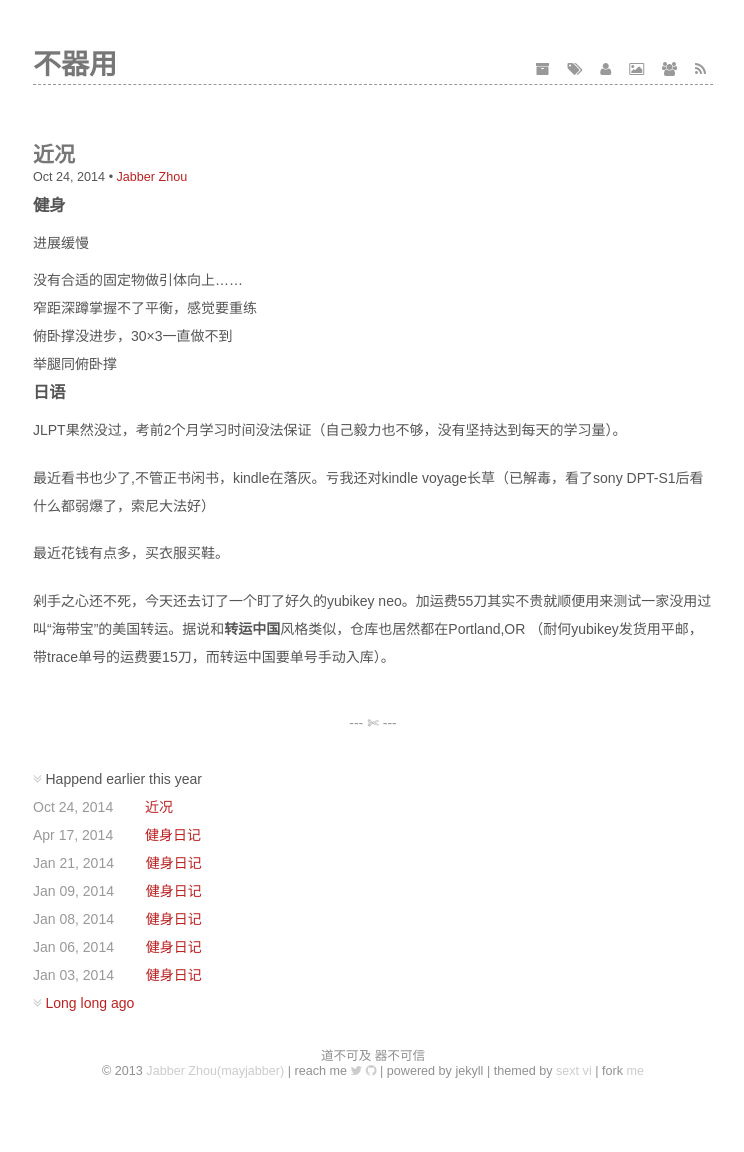
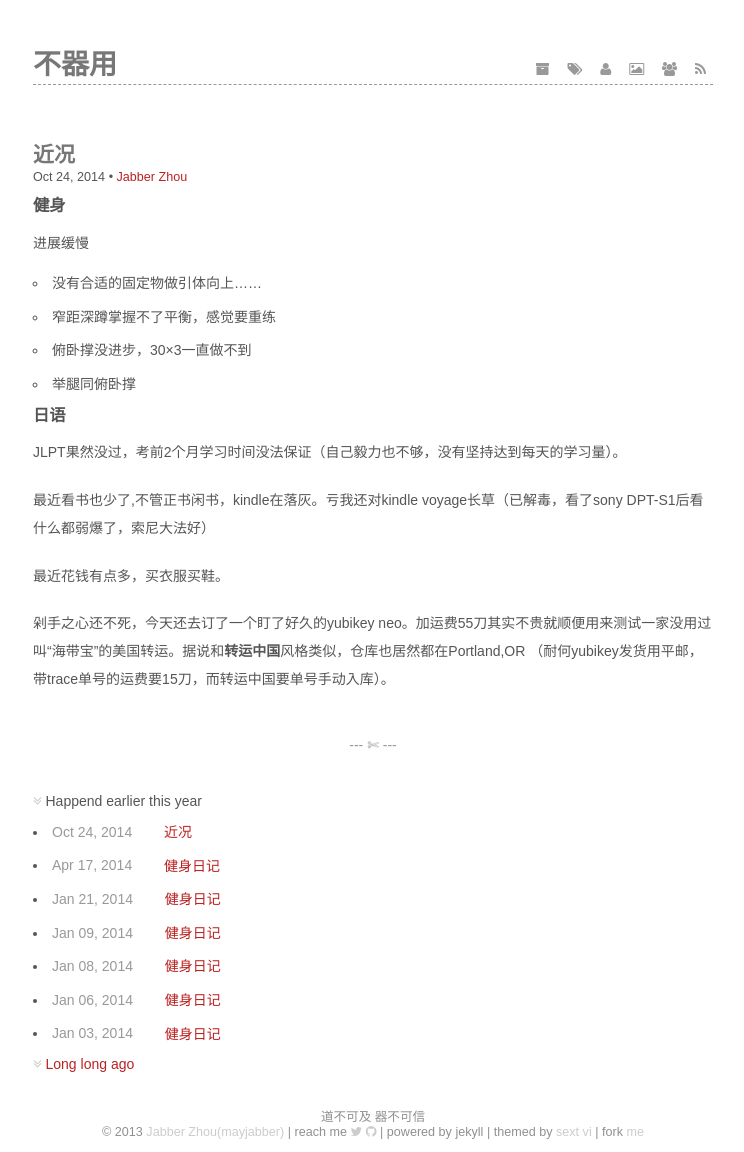
Before and after one commit to jabbber/myblog, a Jekyll site: the page built from index.html, in a window 1280 px wide. Shown: the whole page, without its empty margins (267-1011 px from the left). Built offline with Jekyll 4.4.1, drawn with Linux system fonts in a browser that asks for light colours; before the commit the page ends 1090 px from its top, so only the background shows below that.

Commit message:
list style fix

```diff
--- a/media/css/style.css
+++ b/media/css/style.css
@@ -104,7 +104,7 @@ header {
 
 ul.listing {
   margin-top: 1em; }
-  ul.listing li {
+  ul.listing li.listing-seperator {
     list-style-type: none;
     padding: 0; }
     ul.listing li.listing-item a, ul.listing li.listing-item header #header h1 a, header #header h1 ul.listing li.listing-item a {
```
